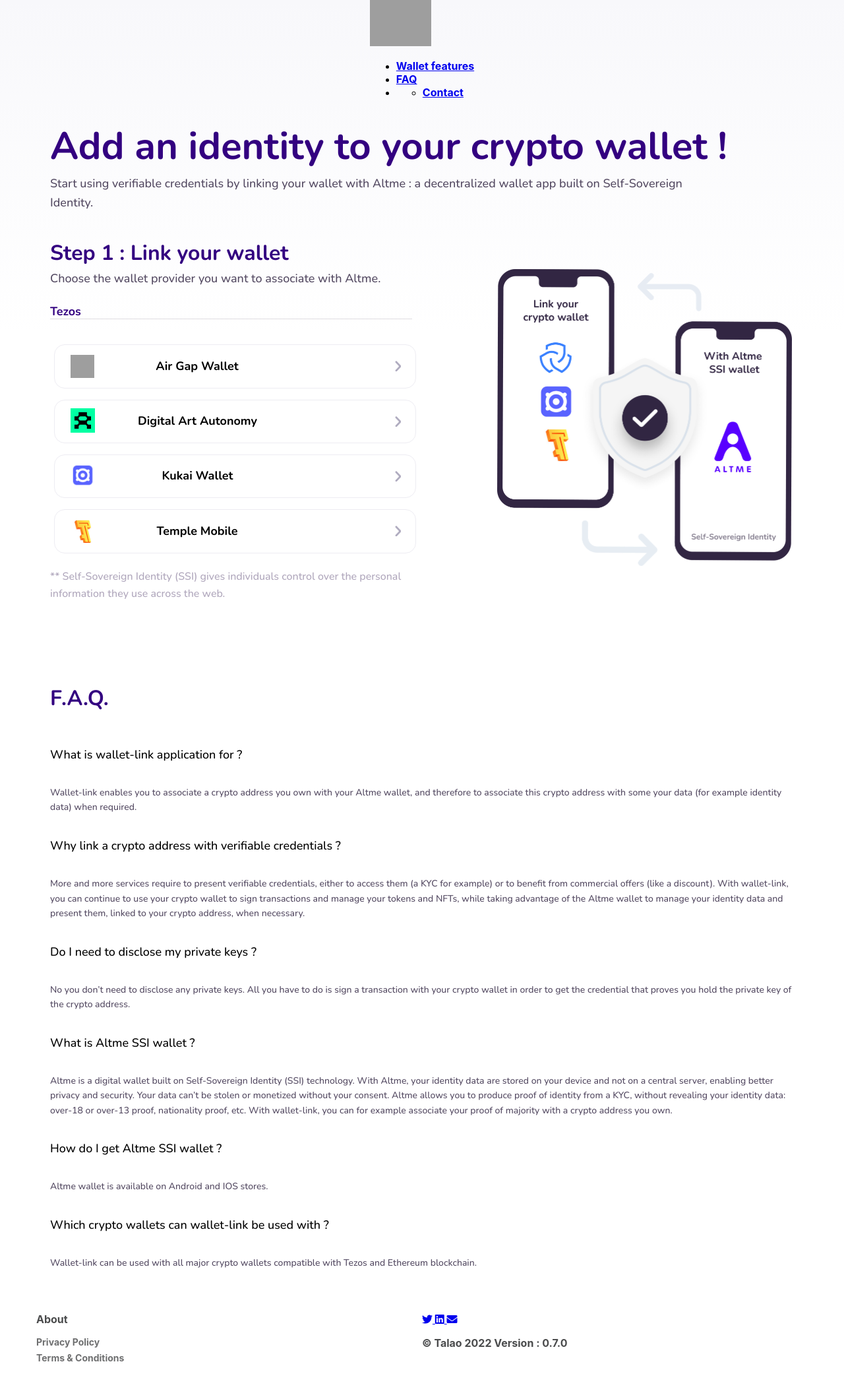
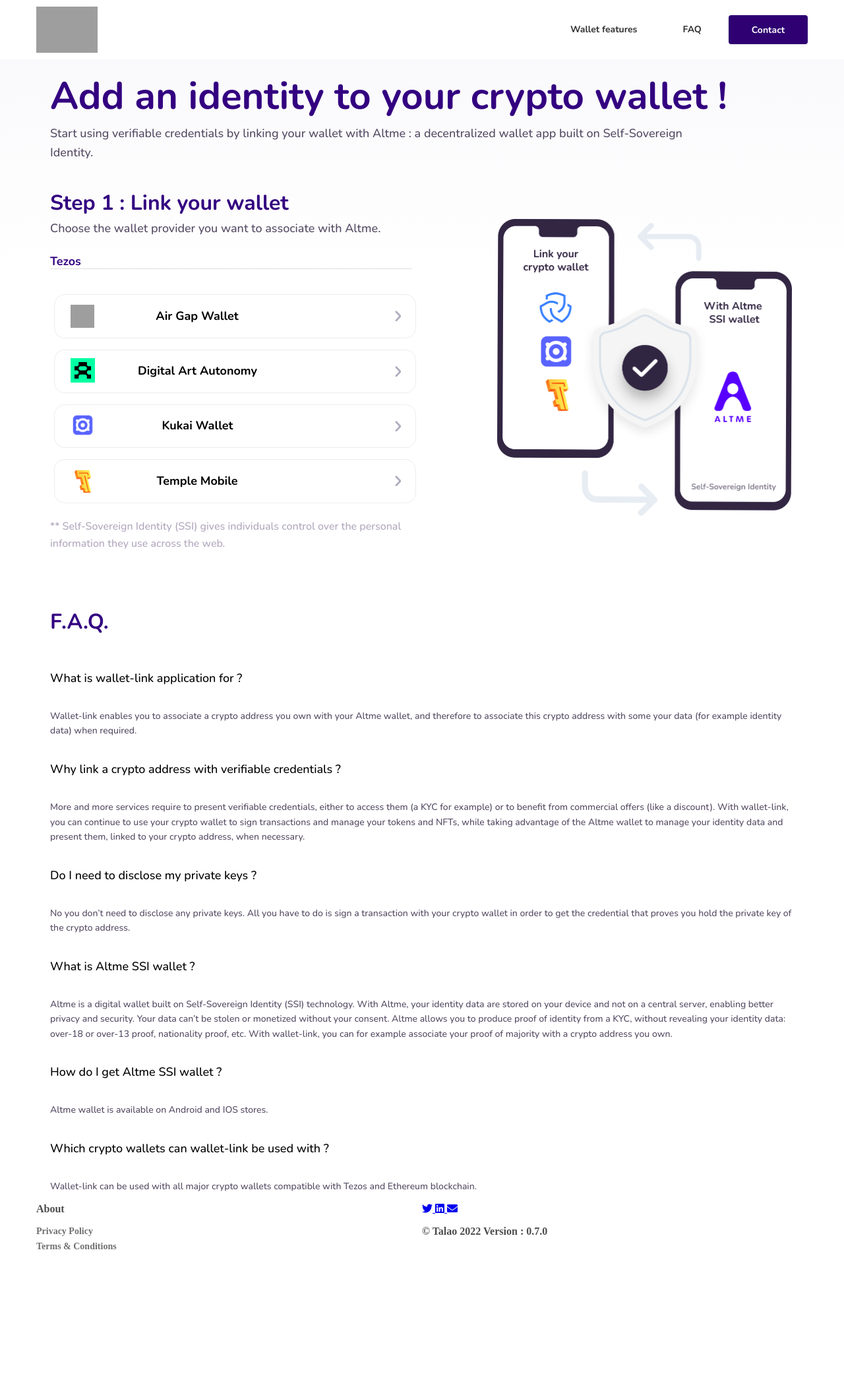
Before and after one commit to TalaoDAO/wallet-link, a Flask app: template templates/dapp.html in a window 1280 px wide. Shown: the whole page at 66% size. After the commit the page ends 1894 px from the top, so only its background shows below. Run offline with Flask 2, Linux system fonts and the light colour scheme; the template is opened without the code that fills it, so the values that code supplies are empty; parts of the project's set-up code (start-up, migrations or seed data) failed here and were passed over; some libraries are stand-ins or nearby versions; grey boxes are pictures that could not be loaded.

Commit message:
frontend navbar

```diff
--- a/main.py
+++ b/main.py
@@ -234,9 +234,9 @@
 
 if __name__ == '__main__':
     logging.info("app init")
-
+    init_app(app,red)
     app.run( host = mode.IP, port= mode.port, debug =True)
     """,ssl_context='adhoc'"""
-init_app(app,red)
+
 
 logging.info("testLogging")
--- a/static/style.css
+++ b/static/style.css
@@ -33,6 +33,8 @@
     flex: none;
     order: 1;
     flex-grow: 1;
+    position: relative;
+    top: 90px;
 }
 
 #titles {
@@ -67,6 +69,7 @@
     flex: none;
     order: 1;
     flex-grow: 1;
+
 }
 
 #leftBox {
@@ -861,7 +864,7 @@
     align-self: stretch;
     flex-grow: 0;
     position: relative;
-    top:30px;
+    top: 30px;
 }
 
 #ssi {
@@ -977,6 +980,8 @@
     display: flex;
     flex-direction: column;
     align-items: center;
+    position: relative;
+    top: 50px;
 }
 
 #faq {
@@ -1051,11 +1056,7 @@
     color: #4b4c4d;
 }
 
-.footer-clean h3,
-a,
-p {
-    font-family: -apple-system, BlinkMacSystemFont, "Segoe UI", Roboto, "Helvetica Neue", Arial, "Noto Sans", sans-serif, "Apple Color Emoji", "Segoe UI Emoji", "Segoe UI Symbol", "Noto Color Emoji";
-}
+
 
 .container {
     width: 100%;
@@ -1120,3 +1121,73 @@
     text-decoration: none;
     opacity: 0.8;
 }
+
+.nav-02 {
+    position: fixed;
+    z-index: 100;
+    left: 0px;
+    top: 0px;
+    background: rgba(255, 255, 255, 0.95);
+    width: 100%;
+    height: 70px;
+
+    padding-top: 10px;
+    padding-right: 0px;
+    padding-bottom: 10px;
+    padding-left: 0px;
+    display: flex;
+    flex-direction: row;
+    justify-content: center;
+}
+
+.nav-02__box {
+    display: flex;
+    flex-direction: row;
+    height: 100%;
+    width: 1170px;
+    justify-content: space-between;
+}
+
+.nav-02__list {
+    display: flex;
+    flex-direction: row;
+    width: 360px;
+    justify-content: space-between;
+    align-items: center;
+}
+
+.nav-02__list_wrapper {
+    align-items: center;
+    display: flex;
+}
+.contactSpan{
+    display: flex;
+    flex-direction: column;
+    align-items: center;
+    justify-content: center;
+    background-color: #2e0072;
+    width: 120px;
+    height: 44.8px;
+    border-radius: 4px;
+}
+.contactP{
+    color: white;
+}
+nav{
+    font-family: 'Nunito';
+    font-size: 14px;
+    font-weight: 700;
+
+}
+nav a{
+    text-decoration: none;
+    color: #303030;
+}
+.nav-02__item:hover{
+    transform: translateY(-2px);
+    transition: color .2s ease,background-color .2s ease,border-color .2s ease,box-shadow .2s ease,transform .2s ease;
+}
+#faqNav{
+    position: relative;
+left: 14px;
+}
--- a/templates/dapp.html
+++ b/templates/dapp.html
@@ -17,45 +17,39 @@
     <div id="large">
       <div id="body">
         <nav class="js-nav nav-02  nav-02--sticky  nav-02--sticky--white  ">
-          <div class="container container--large">
           <div class="nav-02__box">
             <div class="nav-02__logo"><a class="nav-02__link" href="/" target="_self">
                 <img loading="lazy" class="nav-02__logo_img"
                   src="https://ucarecdn.com/1e7c036a-046a-4447-8dd2-91139cedc3ef/" height="70" alt="Logo" />
               </a></div>
-              <div class="nav-02__links js-menu">
+
             <div class="nav-02__list_wrapper  ">
-                  <ul class="nav-02__list nav-02__list--desktop">
-                    <li class="nav-02__item">
+              <div class="nav-02__list nav-02__list--desktop">
+                <div class="nav-02__item">
                   <a class="button   button--black-outline  button--empty " href="#slider-07-879531"
-                        target="_self"><span class="button__text">Wallet features</span>
+                    target="_self">Wallet features
                   </a>
-                    </li>
+                </div>
 
-                    <li class="nav-02__item">
-                      <a class="button   button--black-outline  button--empty " href="#superFaq"
-                        target="_self"><span class="button__text">FAQ</span>
+                <div class="nav-02__item" id="faqNav">
+                  <a class="button   button--black-outline  button--empty " href="#superFaq" target="_self">FAQ
                   </a>
-                    </li>
-                    <li class="nav-02__item">
-                      <div class="buttons-set">
-                        <ul class="buttons-set__list">
-                          <li class="buttons-set__item"><a data-stripe-product-id="" data-stripe-mode="payment"
-                              data-successful-payment-url="" data-cancel-payment-url=""
-                              class="button button--accent-bg "
-                              href="/cdn-cgi/l/email-protection#e094888985929299a0818c948d85ce898f"
-                              target="_blank"><span class="button__text">Contact</span></a></li>
-                        </ul>
                 </div>
-                    </li>
-                  </ul>
+                <div class="nav-02__item">
+
+                  <a data-stripe-product-id="" data-stripe-mode="payment" data-successful-payment-url=""
+                    data-cancel-payment-url="" class="button button--accent-bg "
+                    href="/cdn-cgi/l/email-protection#e094888985929299a0818c948d85ce898f" target="_blank">
+                    <div
+                      class="contactSpan"><p class="contactP">Contact</p></div></a>
+                </div>
+              </div>
 
 
             </div>
 
           </div>
-            </div>
-          </div>
+
         </nav>
 
         <div id="bigBox">
```
Lines whose indentation alone changed are shown as unchanged.
